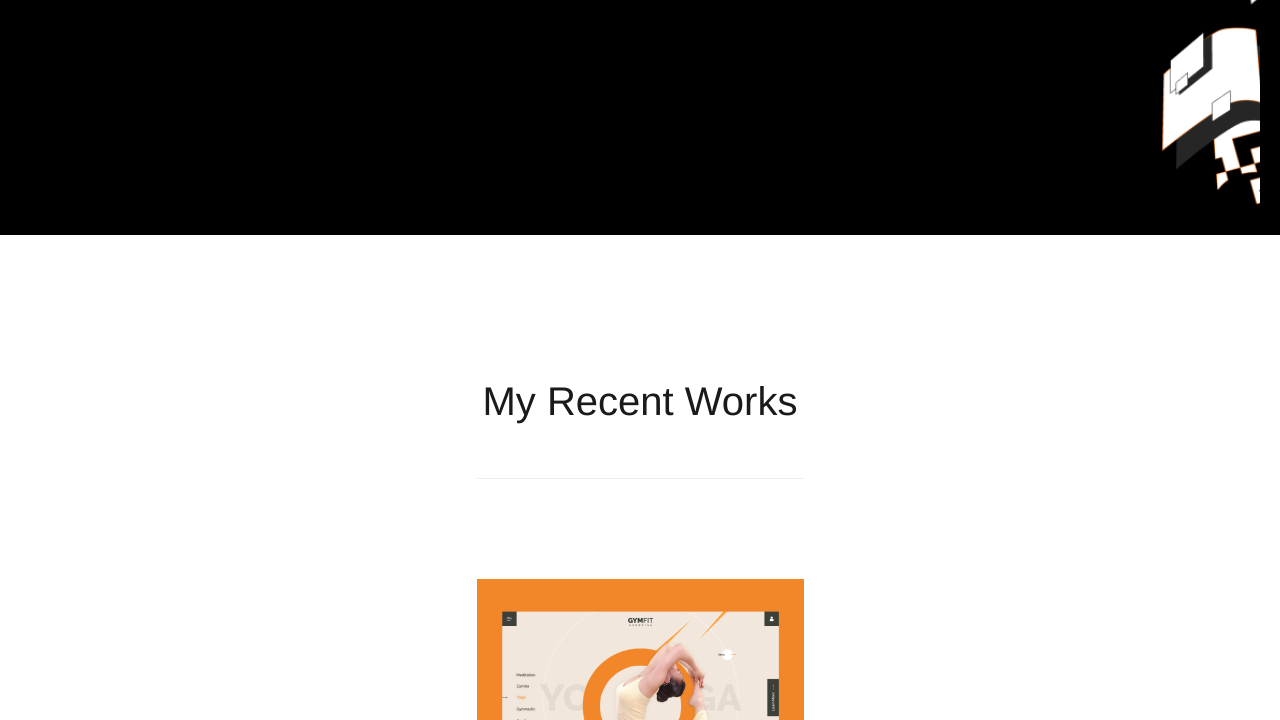
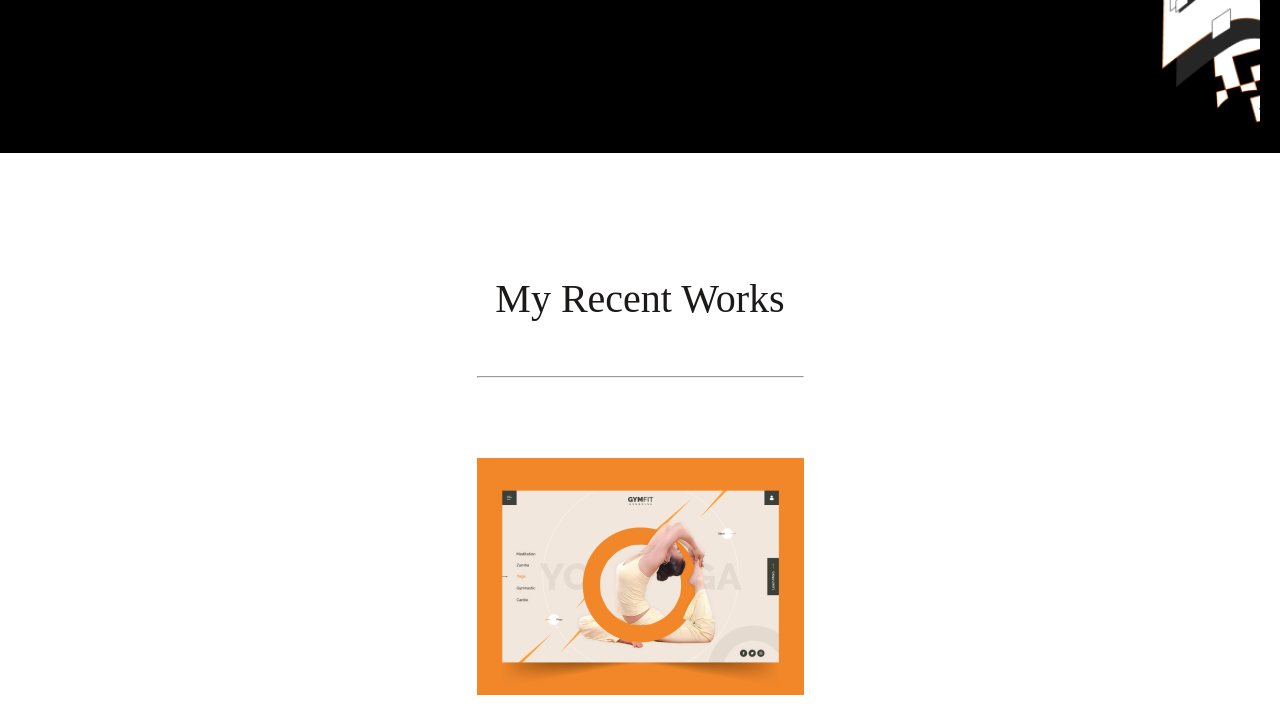
Before and after one commit to ZuhRa-HashiMi/portfolio_mobile, a website: page index.html in a window 1280 px wide. Shown: the part 586-1306 px from the top of the page. Drawn offline with Linux system fonts and the light colour scheme; files whose address does not match are found by name.

Commit message:
add some chnages

```diff
--- a/index.html
+++ b/index.html
@@ -7,8 +7,8 @@
     <link href="https://fonts.googleapis.com/css?family=Roboto:100,100italic,300,300italic,regular,italic,500,500italic,700,700italic,900,900italic" rel="stylesheet" />
     <link href="https://fonts.googleapis.com/css?family=Poppins:100,100italic,200,200italic,300,300italic,regular,italic,500,500italic,600,600italic,700,700italic,800,800italic,900,900italic" rel="stylesheet" />
     <link href="https://fonts.googleapis.com/css?family=Inter:100,200,300,regular,500,600,700,800,900" rel="stylesheet" />
-    <link href="css/bootstrap.min.css" rel="stylesheet" type="text/css" />
-    <link href="css/bootstrap-theme.min.css" rel="stylesheet" type="text/css" />
+    <!-- <link href="css/bootstrap.min.css" rel="stylesheet" type="text/css" />
+    <link href="css/bootstrap-theme.min.css" rel="stylesheet" type="text/css" /> -->
     <link href="css/style.css" rel="stylesheet">
     <link href="css/all.min.css" rel="stylesheet">
     <link rel="preconnect" href="https://fonts.googleapis.com">
```
